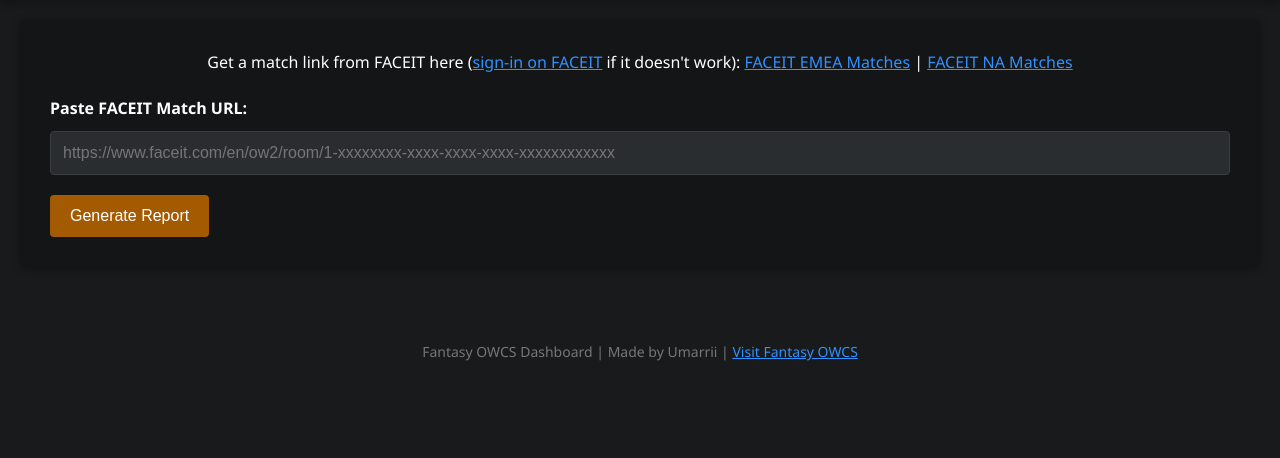
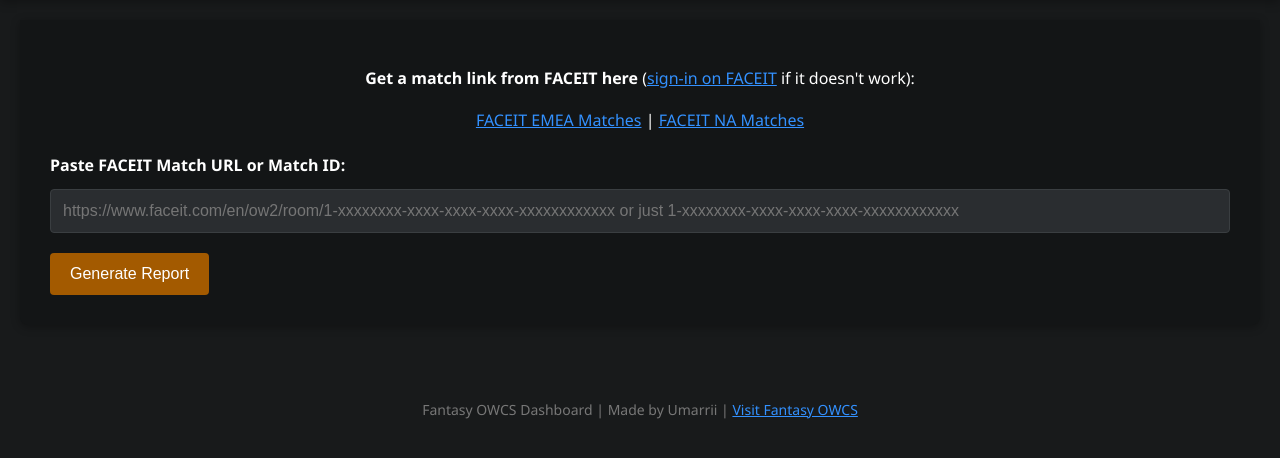
Before and after one commit to UmarUMahmood/fantasy-owcs-score-calc, a Flask app: page / in a window 1280 px wide. Shown: the part 153-611 px from the top of the page. Run offline with Flask 3, Linux system fonts and the light colour scheme.

Commit message:
handle alternative URL entries

```diff
--- a/api/index.py
+++ b/api/index.py
@@ -273,10 +273,60 @@ def generate_match_result(match_data):
 
     return f"{competition_name}\n{team1} {team1_score} - {team2} {team2_score}\n\n"
 
-def process_match(match_url, side_by_side=False):
-    """Process a FACEIT match URL and generate fantasy report."""
+def extract_match_id(input_string):
+    """
+    Extract match ID from various input formats:
+    - Full FACEIT URL: https://www.faceit.com/en/ow2/room/1-xxxxxxxx-xxxx-xxxx-xxxx-xxxxxxxxxxxx
+    - URL with /scoreboard: https://www.faceit.com/en/ow2/room/1-xxxxxxxx-xxxx-xxxx-xxxx-xxxxxxxxxxxx/scoreboard
+    - Just the match ID: 1-xxxxxxxx-xxxx-xxxx-xxxx-xxxxxxxxxxxx
+    """
+    import re
+
+    # Remove any trailing whitespace
+    input_string = input_string.strip()
+
+    # Pattern for FACEIT match ID (starts with 1- followed by UUID format)
+    match_id_pattern = r'(1-[a-f0-9]{8}-[a-f0-9]{4}-[a-f0-9]{4}-[a-f0-9]{4}-[a-f0-9]{12})'
+
+    # Try to find the match ID in the input string
+    match = re.search(match_id_pattern, input_string, re.IGNORECASE)
+
+    if match:
+        return match.group(1)
+
+    # If no match found, check if it looks like a direct match ID
+    # FACEIT match IDs follow the pattern: 1-xxxxxxxx-xxxx-xxxx-xxxx-xxxxxxxxxxxx
+    direct_id_pattern = r'^1-[a-f0-9]{8}-[a-f0-9]{4}-[a-f0-9]{4}-[a-f0-9]{4}-[a-f0-9]{12}$'
+
+    if re.match(direct_id_pattern, input_string, re.IGNORECASE):
+        return input_string
+
+    # If still no match, try the old method (last part after /)
+    if '/' in input_string:
+        parts = input_string.split('/')
+        potential_id = parts[-1]
+
+        # Remove /scoreboard if it's there
+        if potential_id == 'scoreboard' and len(parts) > 1:
+            potential_id = parts[-2]
+
+        # Check if this looks like a match ID
+        if re.match(direct_id_pattern, potential_id, re.IGNORECASE):
+            return potential_id
+
+    # If we still can't extract it, return the original input and let the API handle the error
+    return input_string
+
+def process_match(match_input, side_by_side=False):
+    """Process a FACEIT match URL/ID and generate fantasy report."""
     try:
-        match_id = match_url.split("/")[-1]
+        # Extract match ID from various input formats
+        match_id = extract_match_id(match_input)
+
+        # Log for debugging (you can remove this later)
+        print(f"Original input: {match_input}")
+        print(f"Extracted match ID: {match_id}")
+
         match_data = get_match_data(match_id, API_KEY)
         match_stats = get_match_stats(match_id, API_KEY)
 
@@ -290,7 +340,7 @@ def process_match(match_url, side_by_side=False):
 
         return report
     except Exception as e:
-        return f"Error processing match: {str(e)}"
+        return f"Error processing match: {str(e)}\n\nPlease ensure you're using a valid FACEIT match URL or match ID."
 
 # ============================================================================
 # LEADERBOARD DATA PROCESSING FUNCTIONS
--- a/templates/index.html
+++ b/templates/index.html
@@ -689,14 +689,16 @@
         <!-- Match Calculator Tab -->
         <div id="match-calculator" class="tab-content active">
             <div class="match-links">
-                Get a match link from FACEIT here (<a href="https://www.faceit.com/en/home">sign-in on FACEIT</a> if it doesn't work):
+                <p><strong>Get a match link from FACEIT here</strong> (<a href="https://www.faceit.com/en/home">sign-in on FACEIT</a> if it doesn't work):</p>
                 <a href="https://www.faceit.com/en/ow2/league/FACEIT%20League/88c7f7ec-4cb8-44d3-a5db-6e808639c232/19cfb5d9-6a70-45cc-904f-2e8ef6f80a4b/matches?region=65b085e4-7e28-49f3-a6c1-9e12faaa343b&division=47812350-e0c6-48fd-8ff9-19d184236957&stage=ccea29fe-582e-4619-8afa-858bacc89a4f&conference=6306d719-8c2d-471c-bc42-421ada64911b" target="_blank">FACEIT EMEA Matches</a> |
                 <a href="https://www.faceit.com/en/ow2/league/FACEIT%20League/88c7f7ec-4cb8-44d3-a5db-6e808639c232/19cfb5d9-6a70-45cc-904f-2e8ef6f80a4b/matches?region=e80b15e5-92eb-4500-8814-2353162a4727&division=d9e85be4-5622-430f-9f3f-f2f39485d28b&stage=ad5d41df-d838-4358-9cb0-dc464b79624e&conference=83cf0d5b-329b-4ac7-80c0-282238c336e3" target="_blank">FACEIT NA Matches</a>
             </div>
 
             <form id="matchForm">
-                <label for="matchUrl">Paste FACEIT Match URL:</label>
-                <input type="text" id="matchUrl" name="match_url" placeholder="https://www.faceit.com/en/ow2/room/1-xxxxxxxx-xxxx-xxxx-xxxx-xxxxxxxxxxxx" required>
+                <label for="matchUrl">Paste FACEIT Match URL or Match ID:</label>
+                <input type="text" id="matchUrl" name="match_url"
+                    placeholder="https://www.faceit.com/en/ow2/room/1-xxxxxxxx-xxxx-xxxx-xxxx-xxxxxxxxxxxx or just 1-xxxxxxxx-xxxx-xxxx-xxxx-xxxxxxxxxxxx"
+                    required>
                 <button type="submit">Generate Report</button>
             </form>
 
```
